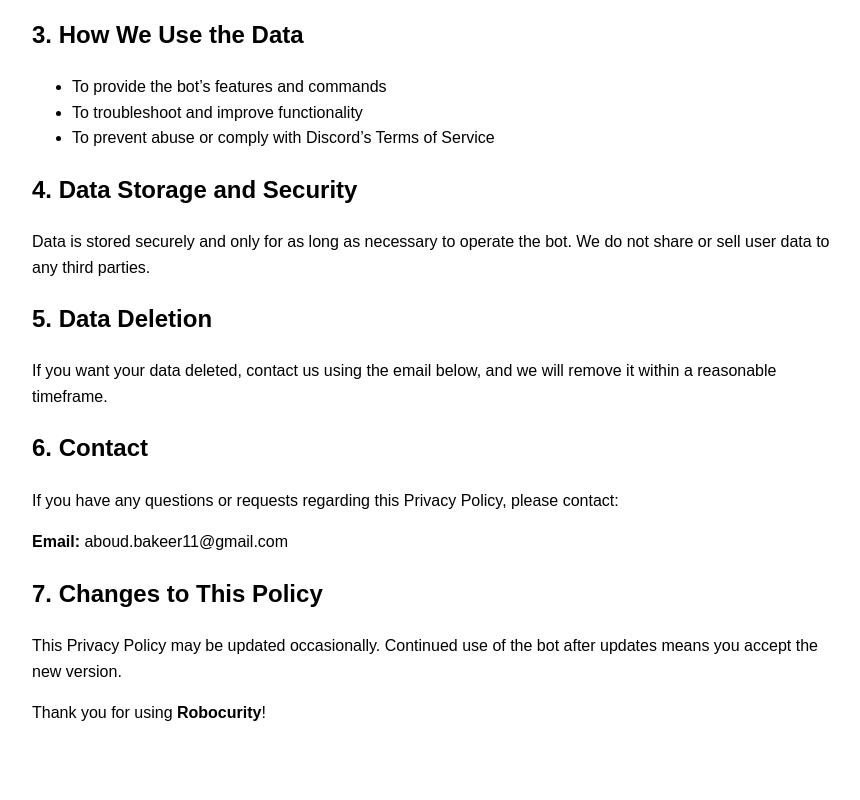
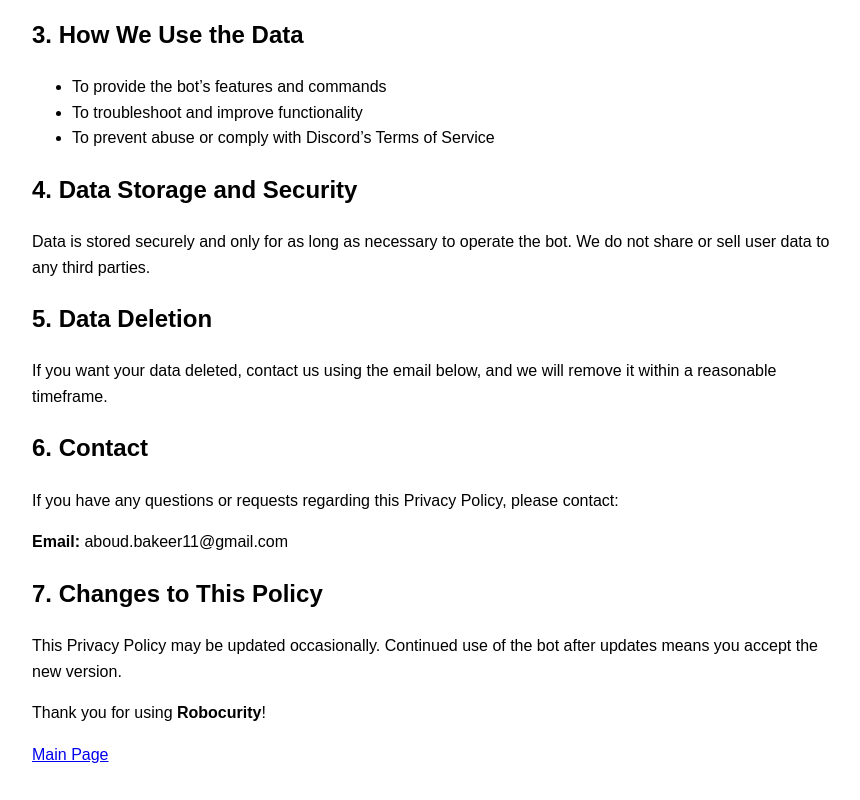
Before and after one commit to ytrRoboGamer/Robocurity-Terms-of-Service, a plain HTML site: page privacy-policy.html in a window 1280 px wide. Shown: the part 502-1302 px from the top of the page, without its empty margins (0-860 px from the left). Before the commit the page ends 1260 px from the top, so only its background shows below. Drawn offline with Linux system fonts and the light colour scheme.

Commit message:
Update privacy-policy.html

```diff
--- a/privacy-policy.html
+++ b/privacy-policy.html
@@ -57,4 +57,5 @@
 
   <p>Thank you for using <strong>Robocurity</strong>!</p>
 </body>
+<a href="https://ytrrobogamer.github.io/Robocurity-Terms-of-Service/">Main Page</a>
 </html>
```
